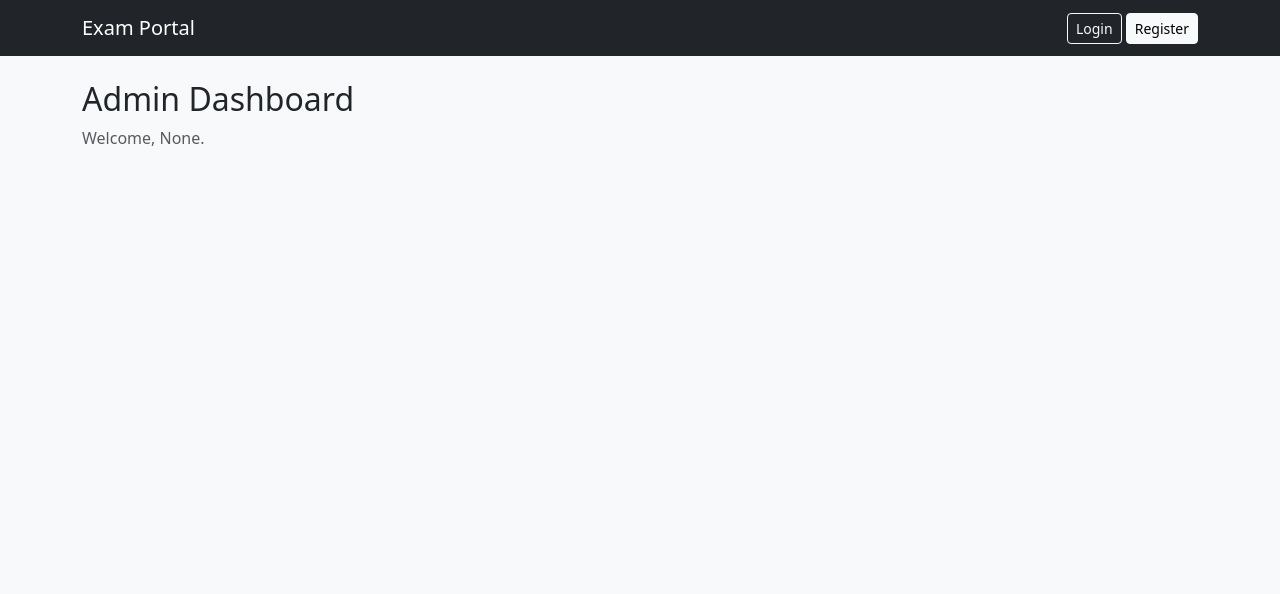
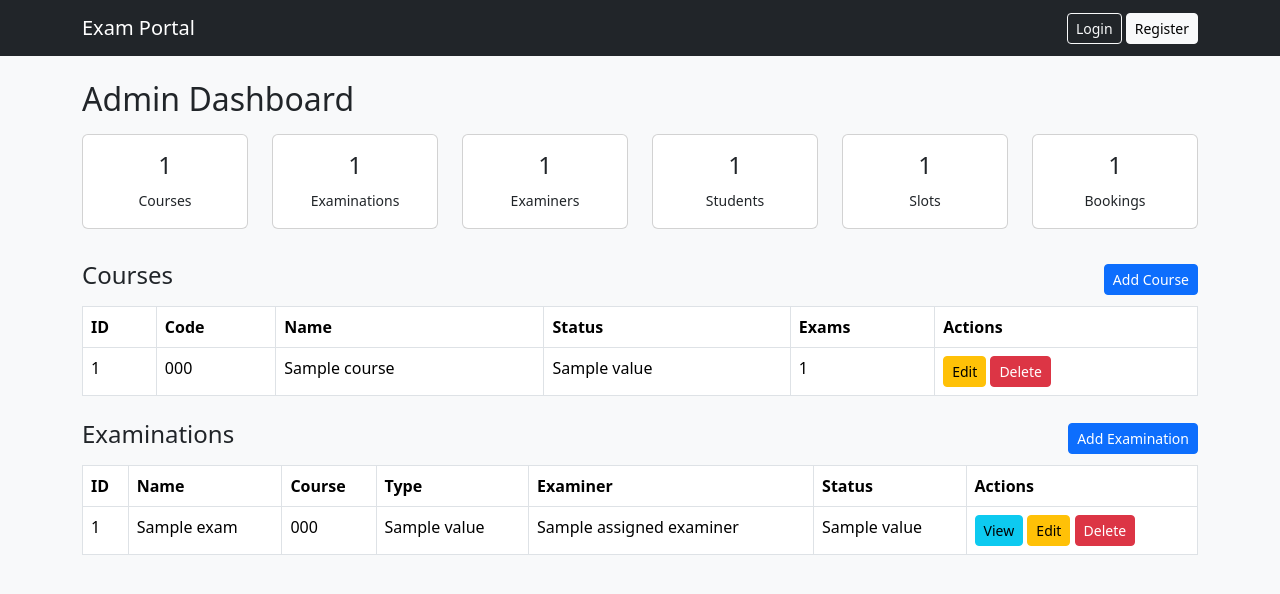
Before and after one commit to 24f2007212/24f2007212-student-manage-portal, a Flask app: template templates/admin_dash.html in a window 1280 px wide. Shown: the top 594 px of the page. Run offline with Flask 3, Linux system fonts and the light colour scheme; the template is opened without the code that fills it: most values are stand-ins (such as "Sample title", 1, 10 or a date in 2020).

Commit message:
Milestone-3a EMP-MAD-1 admin courses exams rubrics

```diff
--- a/templates/admin_dash.html
+++ b/templates/admin_dash.html
@@ -3,6 +3,94 @@
 {% block title %}Admin Dashboard{% endblock %}
 
 {% block content %}
-<h2>Admin Dashboard</h2>
-<p class="text-muted">Welcome, {{ session.get("name") }}.</p>
+<h2 class="mb-3">Admin Dashboard</h2>
+
+<div class="row text-center mb-4">
+    <div class="col-md-2 col-6 mb-2">
+        <div class="card"><div class="card-body">
+            <h4>{{ total_courses }}</h4><small>Courses</small>
+        </div></div>
+    </div>
+    <div class="col-md-2 col-6 mb-2">
+        <div class="card"><div class="card-body">
+            <h4>{{ total_exams }}</h4><small>Examinations</small>
+        </div></div>
+    </div>
+    <div class="col-md-2 col-6 mb-2">
+        <div class="card"><div class="card-body">
+            <h4>{{ total_examiners }}</h4><small>Examiners</small>
+        </div></div>
+    </div>
+    <div class="col-md-2 col-6 mb-2">
+        <div class="card"><div class="card-body">
+            <h4>{{ total_students }}</h4><small>Students</small>
+        </div></div>
+    </div>
+    <div class="col-md-2 col-6 mb-2">
+        <div class="card"><div class="card-body">
+            <h4>{{ total_slots }}</h4><small>Slots</small>
+        </div></div>
+    </div>
+    <div class="col-md-2 col-6 mb-2">
+        <div class="card"><div class="card-body">
+            <h4>{{ total_bookings }}</h4><small>Bookings</small>
+        </div></div>
+    </div>
+</div>
+
+<div class="d-flex justify-content-between align-items-center">
+    <h4>Courses</h4>
+    <a href="{{ url_for('create_course') }}" class="btn btn-primary btn-sm">Add Course</a>
+</div>
+<table class="table table-bordered bg-white mt-2">
+    <tr>
+        <th>ID</th><th>Code</th><th>Name</th><th>Status</th><th>Exams</th><th>Actions</th>
+    </tr>
+    {% for course in courses %}
+    <tr>
+        <td>{{ course.id }}</td>
+        <td>{{ course.course_code }}</td>
+        <td>{{ course.course_name }}</td>
+        <td>{{ course.status.value }}</td>
+        <td>{{ course.examinations|length }}</td>
+        <td>
+            <a href="{{ url_for('edit_course', course_id=course.id) }}" class="btn btn-warning btn-sm">Edit</a>
+            <form method="POST" action="{{ url_for('delete_course', course_id=course.id) }}" class="d-inline">
+                <button type="submit" class="btn btn-danger btn-sm">Delete</button>
+            </form>
+        </td>
+    </tr>
+    {% else %}
+    <tr><td colspan="6">No courses yet.</td></tr>
+    {% endfor %}
+</table>
+
+<div class="d-flex justify-content-between align-items-center mt-4">
+    <h4>Examinations</h4>
+    <a href="{{ url_for('create_exam') }}" class="btn btn-primary btn-sm">Add Examination</a>
+</div>
+<table class="table table-bordered bg-white mt-2">
+    <tr>
+        <th>ID</th><th>Name</th><th>Course</th><th>Type</th><th>Examiner</th><th>Status</th><th>Actions</th>
+    </tr>
+    {% for exam in exams %}
+    <tr>
+        <td>{{ exam.id }}</td>
+        <td>{{ exam.exam_name }}</td>
+        <td>{{ exam.course.course_code }}</td>
+        <td>{{ exam.exam_type.value }}</td>
+        <td>{{ exam.assigned_examiner.name if exam.assigned_examiner else "Not assigned" }}</td>
+        <td>{{ exam.status.value }}</td>
+        <td>
+            <a href="{{ url_for('exam_detail', exam_id=exam.id) }}" class="btn btn-info btn-sm">View</a>
+            <a href="{{ url_for('edit_exam', exam_id=exam.id) }}" class="btn btn-warning btn-sm">Edit</a>
+            <form method="POST" action="{{ url_for('delete_exam', exam_id=exam.id) }}" class="d-inline">
+                <button type="submit" class="btn btn-danger btn-sm">Delete</button>
+            </form>
+        </td>
+    </tr>
+    {% else %}
+    <tr><td colspan="7">No examinations yet.</td></tr>
+    {% endfor %}
+</table>
 {% endblock %}
```
Also changed, not shown: templates/course_form.html (added, +44 -0 lines), templates/exam_detail.html (added, +110 -0 lines), templates/exam_form.html (added, +89 -0 lines), templates/rubric_form.html (added, +41 -0 lines).
